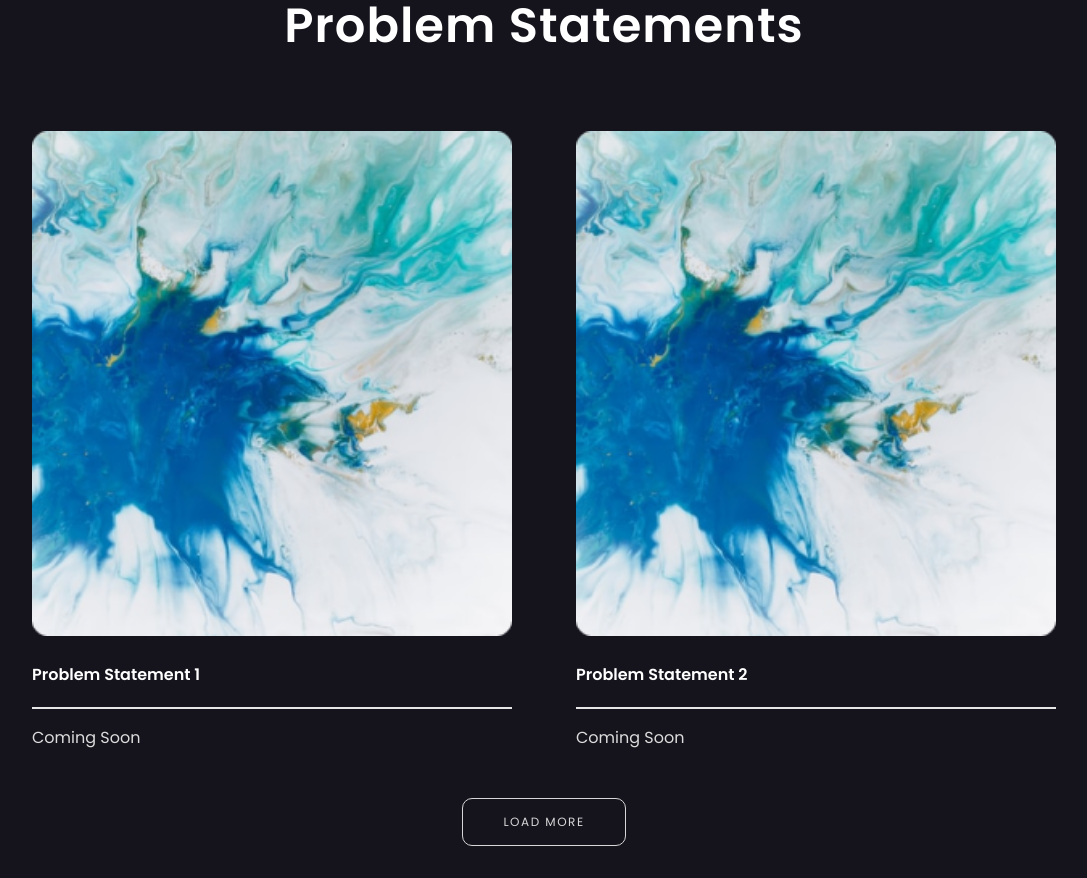
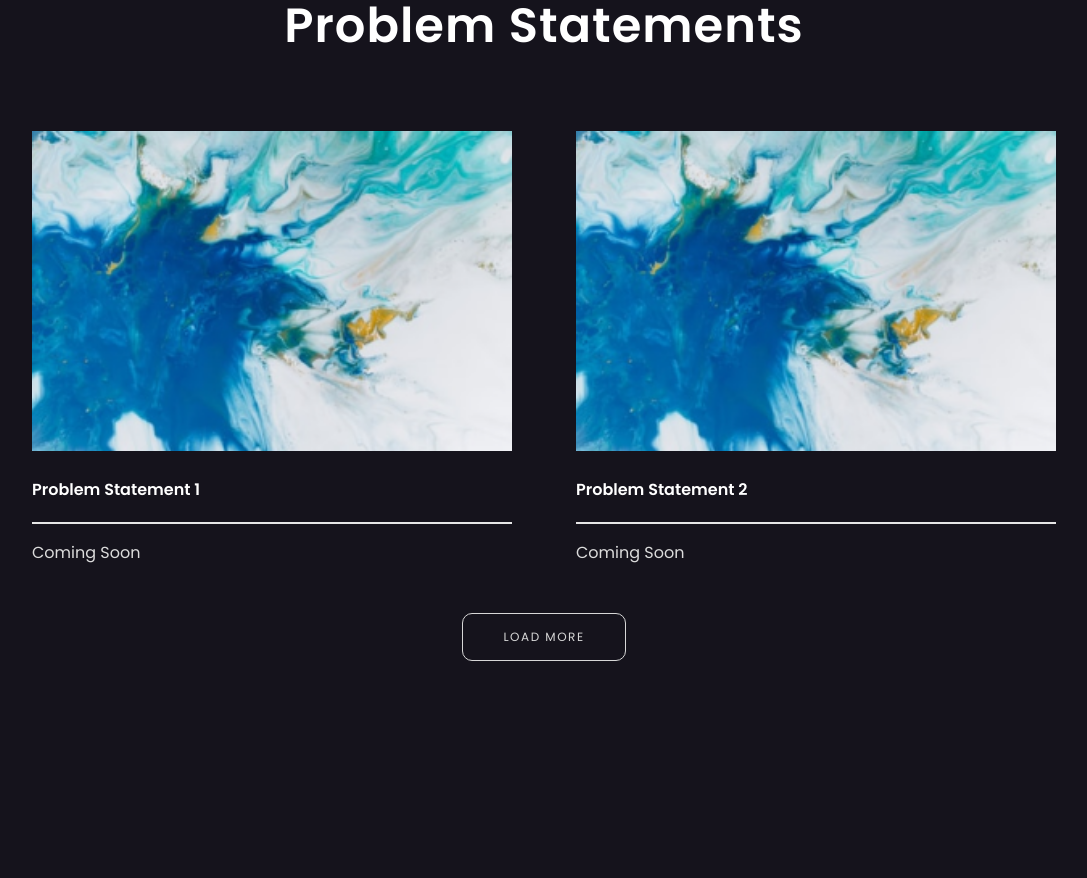
Before and after one commit to TCP-Tech/CodeUtsava6.0, a React (Create React App) app: page / in a window 1280 px wide. Shown: the part 6780-7658 px from the top of the page, without its empty margins (96-1183 px from the left). After the commit the page ends 7473 px from the top, so only its background shows below. Built offline with nearby package versions, Linux system fonts and the light colour scheme.

Commit message:
animation modified

```diff
--- a/src/components/problemCard/ProblemCard.css
+++ b/src/components/problemCard/ProblemCard.css
@@ -56,6 +56,8 @@
 .codeutsava__section8-image {
   transition: all 0.2s ease-in-out;
   width: 100%;
+  height: 20rem;
+  object-fit: cover;
 }
 
 .codeutsava__section8-image:hover {
```
